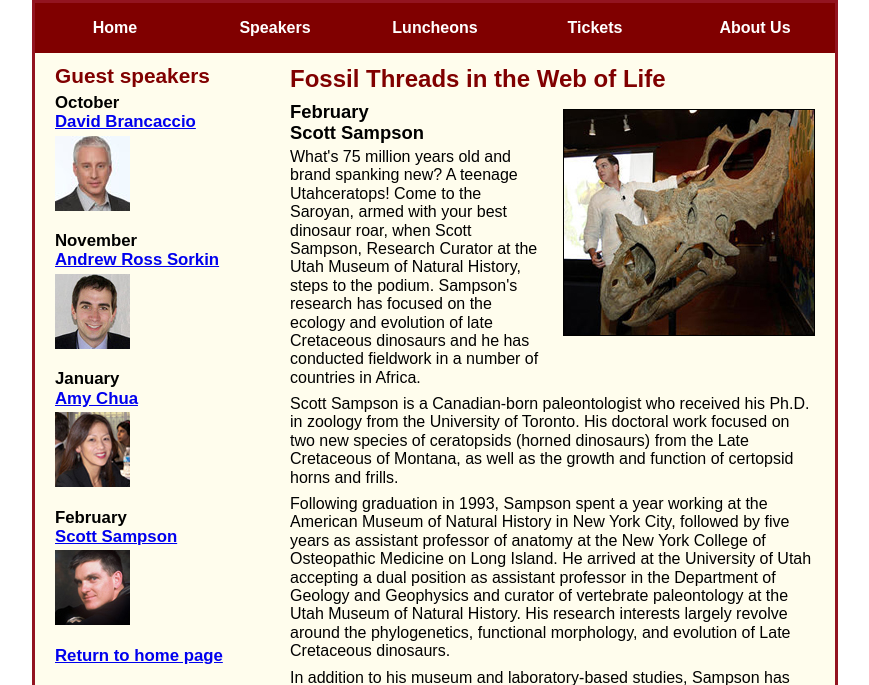
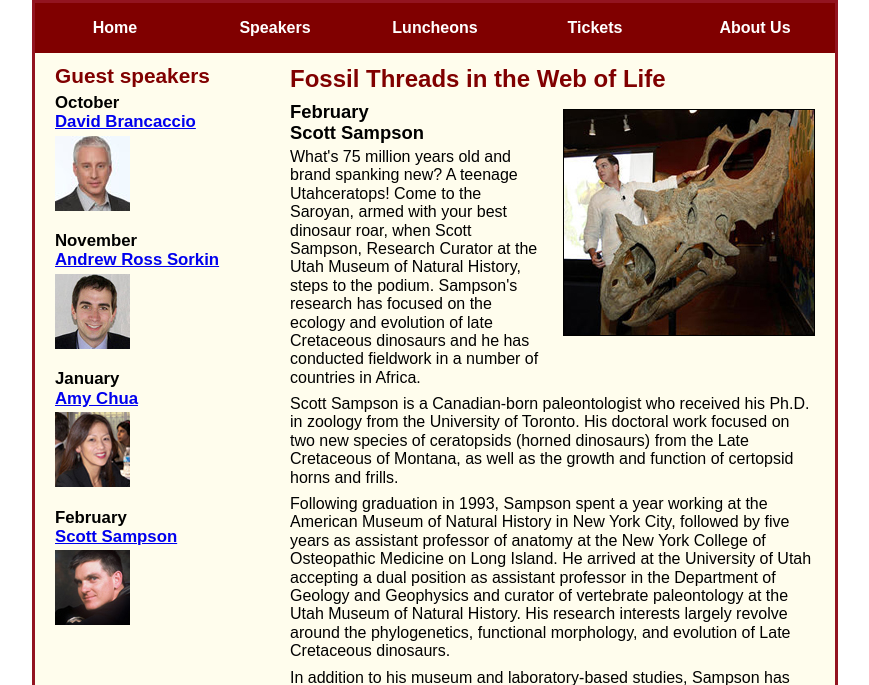
Before and after one commit to jar285/A13, a plain HTML site: page speakers/sampson.html in a window 1280 px wide. Shown: the part 115-800 px from the top of the page, without its empty margins (205-1074 px from the left). Drawn offline with Linux system fonts and the light colour scheme.

Commit message:
Change in index

```diff
--- a/speakers/sampson.html
+++ b/speakers/sampson.html
@@ -71,7 +71,7 @@
 			<img src="../images/chua75.jpg" alt="Amy Chua photo">
 			<h3>February<br><a href="../speakers/sampson.html">Scott Sampson</a></h3>
 			<img src="../images/sampson75.jpg" alt="Scott Sampson photo">
-			<h3><a href="../index.html">Return to home page</a></h3>
+			<!--<h3><a href="../index.html">Return to home page</a></h3>-->
 		</aside>
 	</main>
 	<footer>
```
